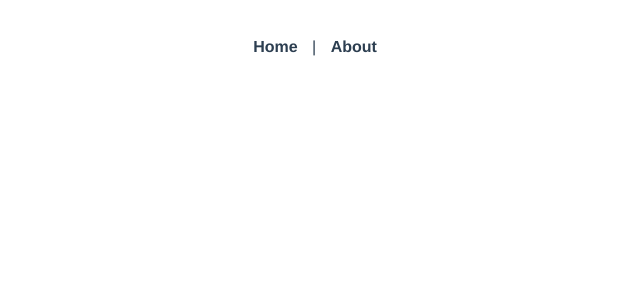
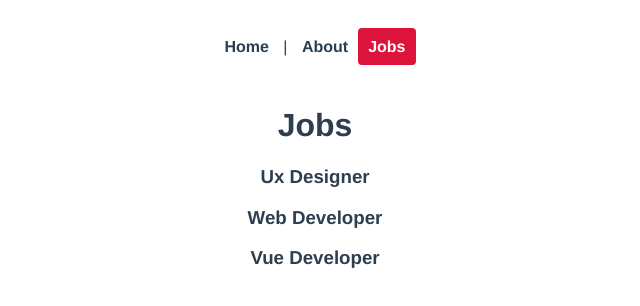
Before and after one commit to Zyar3k/areq-jobs_vue, a Vue app: page /jobs in a window 1280 px wide. Before the commit this address had no page. Shown: the top 306 px of the page, without its empty margins (325-965 px from the left). Built offline with nearby package versions, Linux system fonts and the light colour scheme.

Commit message:
Edit folder structure

```diff
--- a/src/App.vue
+++ b/src/App.vue
@@ -2,6 +2,7 @@
   <div id="nav">
     <router-link to="/">Home</router-link> |
     <router-link :to="{ name: 'About' }">About</router-link>
+    <router-link :to="{ name: 'Jobs' }">Jobs</router-link>
   </div>
   <router-view />
 </template>
--- a/src/router/index.js
+++ b/src/router/index.js
@@ -1,6 +1,7 @@
 import { createRouter, createWebHistory } from "vue-router";
 import Home from "../views/Home.vue";
 import About from "../views/About.vue";
+import Jobs from "../views/jobs/Jobs.vue";
 
 const routes = [
   {
@@ -13,6 +14,11 @@
     name: "About",
     component: About,
   },
+  {
+    path: "/jobs",
+    name: "Jobs",
+    component: Jobs,
+  },
 ];
 
 const router = createRouter({
--- /dev/null
+++ b/src/views/jobs/Jobs.vue
@@ -0,0 +1,23 @@
+<template>
+  <h1>Jobs</h1>
+  <div v-for="job in jobs" :key="job.id">
+    <h3>{{ job.title }}</h3>
+  </div>
+</template>
+
+<script>
+export default {
+  data() {
+    return {
+      jobs: [
+        { title: "Ux Designer", id: 1, details: "lorem" },
+        { title: "Web Developer", id: 2, details: "lorem" },
+        { title: "Vue Developer", id: 3, details: "lorem" },
+      ],
+    };
+  },
+};
+</script>
+
+<style>
+</style>
```
Also changed, not shown: src/views/jobs/JobDetails.vue (added).
